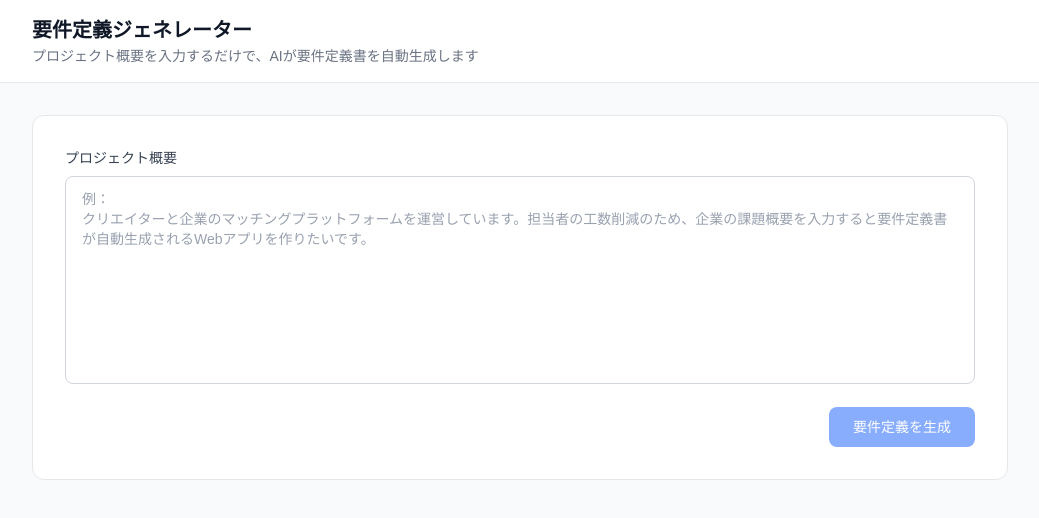
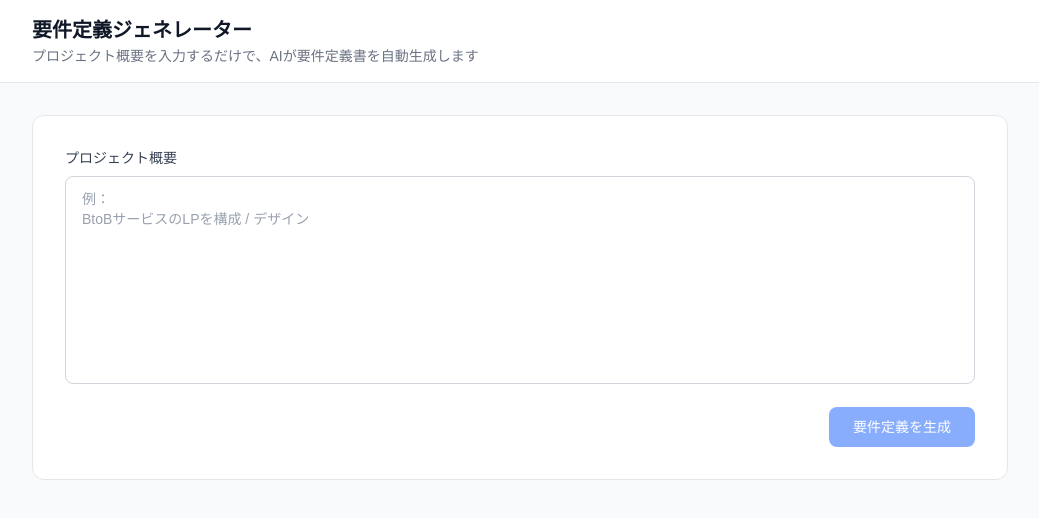
Before and after one commit to t-kawada-ghb/youken, a Next.js app: page / in a window 1280 px wide. Shown: the top 518 px of the page, without its empty margins (120-1159 px from the left). Built offline with nearby package versions, Linux system fonts and the light colour scheme.

Commit message:
fix: テキストエリアのプレースホルダー例文を更新
https://claude.ai/code/session_01DwVeSCDMbttiZNC1zuapJF

```diff
--- a/app/page.tsx
+++ b/app/page.tsx
@@ -78,7 +78,7 @@ export default function Home() {
             <textarea
               value={overview}
               onChange={(e) => setOverview(e.target.value)}
-              placeholder={`例：\nクリエイターと企業のマッチングプラットフォームを運営しています。担当者の工数削減のため、企業の課題概要を入力すると要件定義書が自動生成されるWebアプリを作りたいです。`}
+              placeholder={`例：\nBtoBサービスのLPを構成 / デザイン`}
               className="w-full h-52 px-4 py-3 border border-gray-300 rounded-lg resize-none focus:outline-none focus:ring-2 focus:ring-blue-500 focus:border-transparent text-sm text-gray-800 placeholder-gray-400"
               disabled={isLoading}
             />
```
